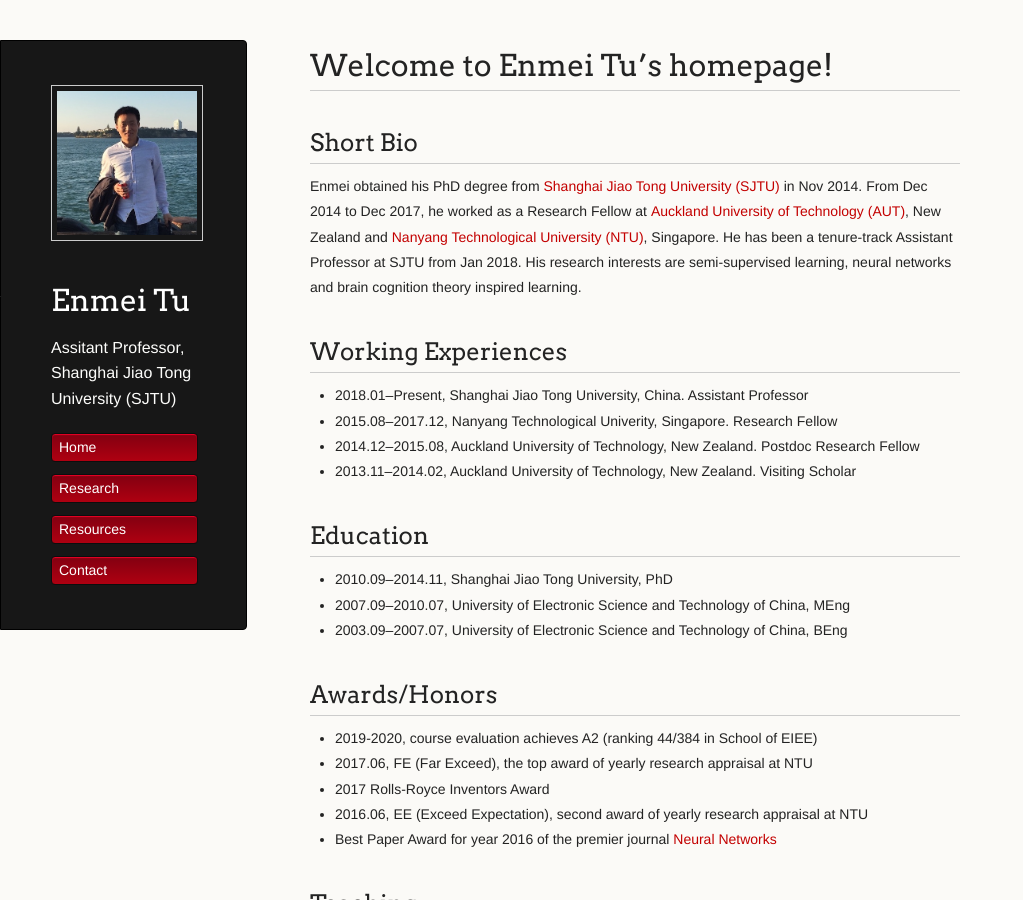
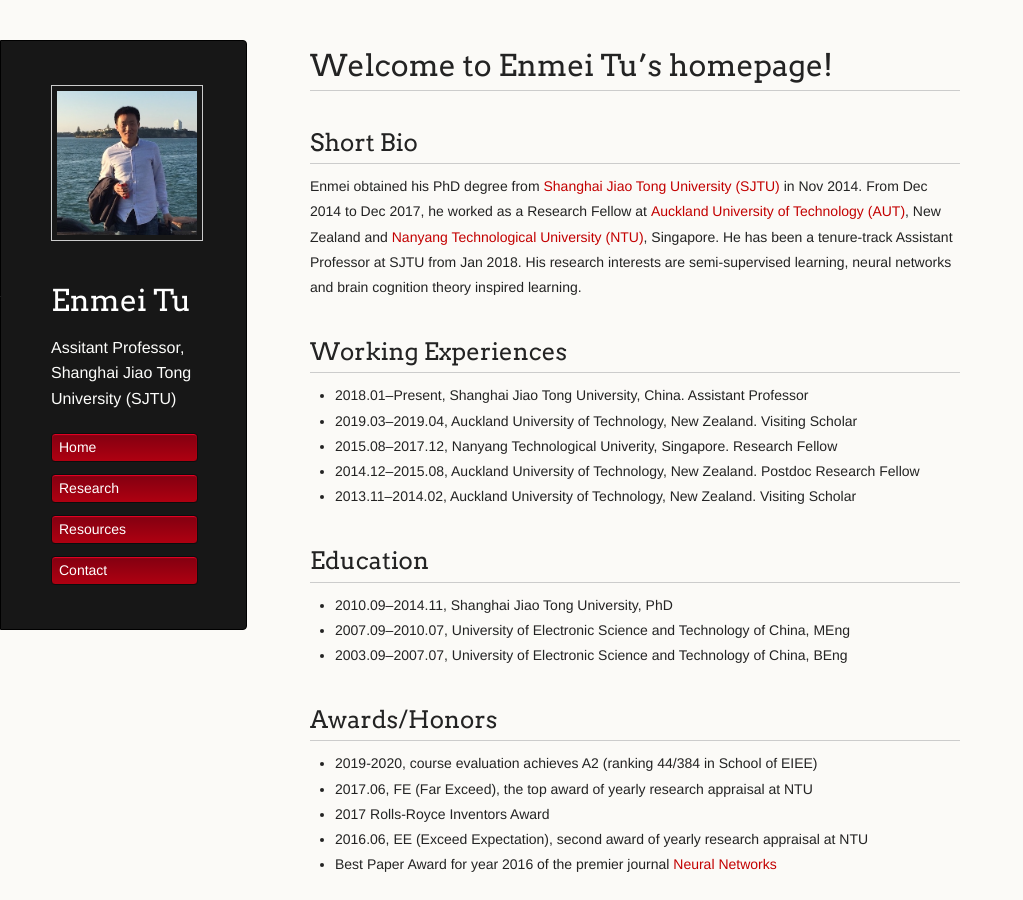
Before and after one commit to hellotem/enmeitu.github.io, a Jekyll site: the page built from index.md, in a window 1280 px wide and 900 px high. Shown: the whole window, without its empty margins (0-1023 px from the left). Built offline with Jekyll 4.4.1, drawn with Linux system fonts in a browser that asks for light colours.

Commit message:
add nz visiting

```diff
--- a/index.md
+++ b/index.md
@@ -16,6 +16,7 @@
 
 ## Working Experiences
 * 2018.01--Present, Shanghai Jiao Tong University, China. Assistant Professor
+* 2019.03--2019.04, Auckland University of Technology, New Zealand. Visiting Scholar
 * 2015.08--2017.12, Nanyang Technological Univerity, Singapore. Research Fellow
 * 2014.12--2015.08, Auckland University of Technology, New Zealand. Postdoc Research Fellow
 * 2013.11--2014.02, Auckland University of Technology, New Zealand. Visiting Scholar
```
